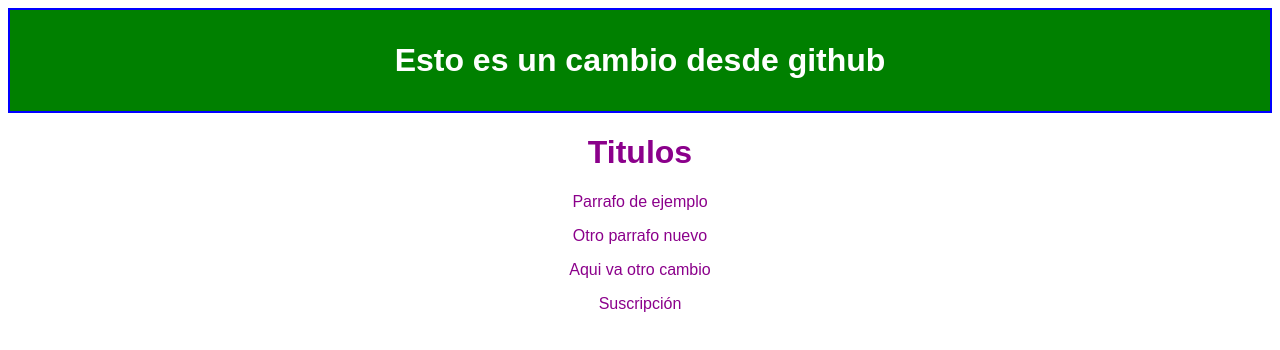
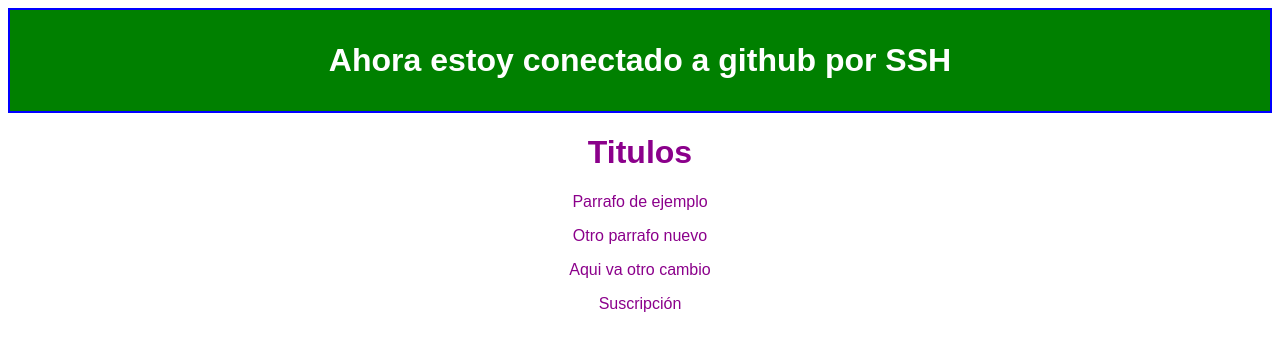
Before and after one commit to nflores1992/platzi, a plain HTML site: page index.html in a window 1280 px wide. Drawn offline with Linux system fonts and the light colour scheme.

Commit message:
Cambio para revisar conexion ssh

```diff
--- a/index.html
+++ b/index.html
@@ -6,7 +6,7 @@
 </head>
 
 <body>
-    <div id="cabecera">Esto es un cambio desde github</div>
+    <div id="cabecera">Ahora estoy conectado a github por SSH</div>
     <h1>Titulos</h1>
     <p>Parrafo de ejemplo</p>
     <p>Otro parrafo nuevo</p>
```
